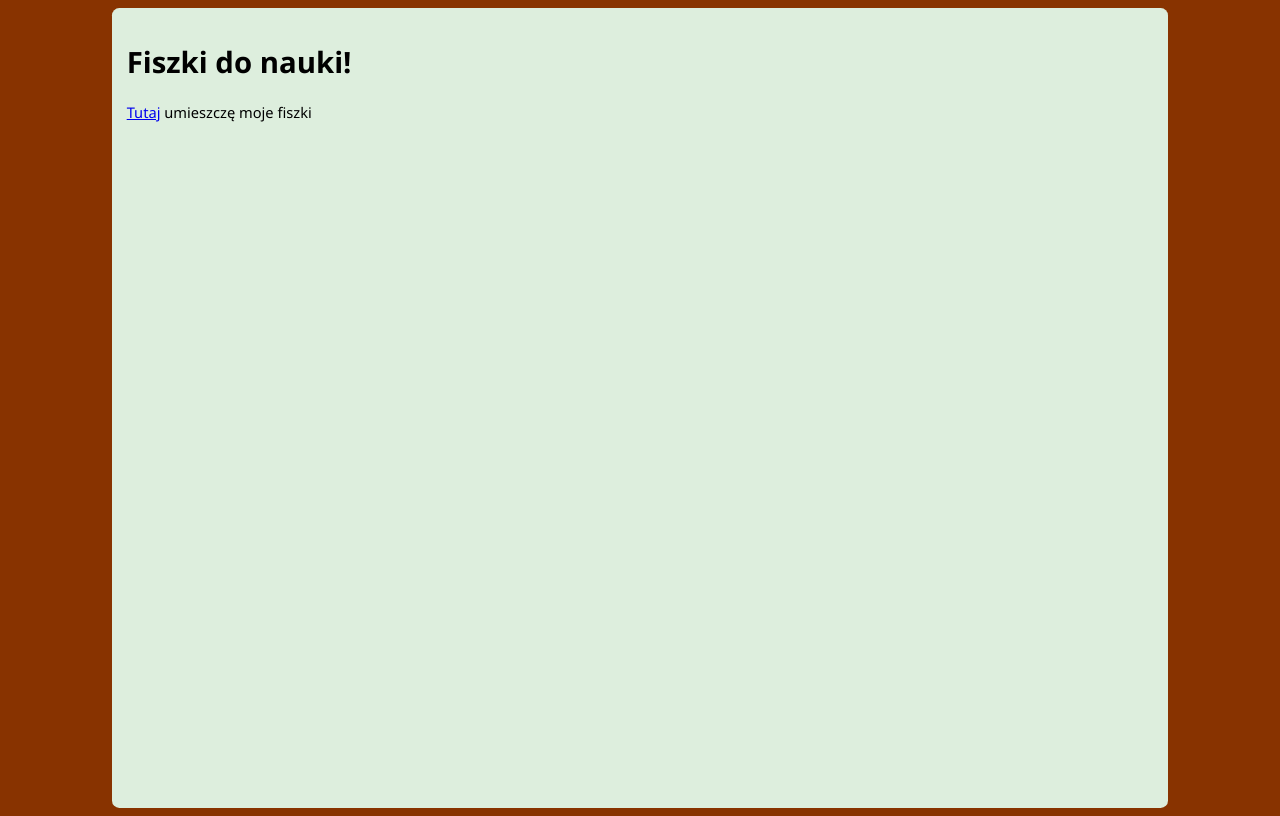
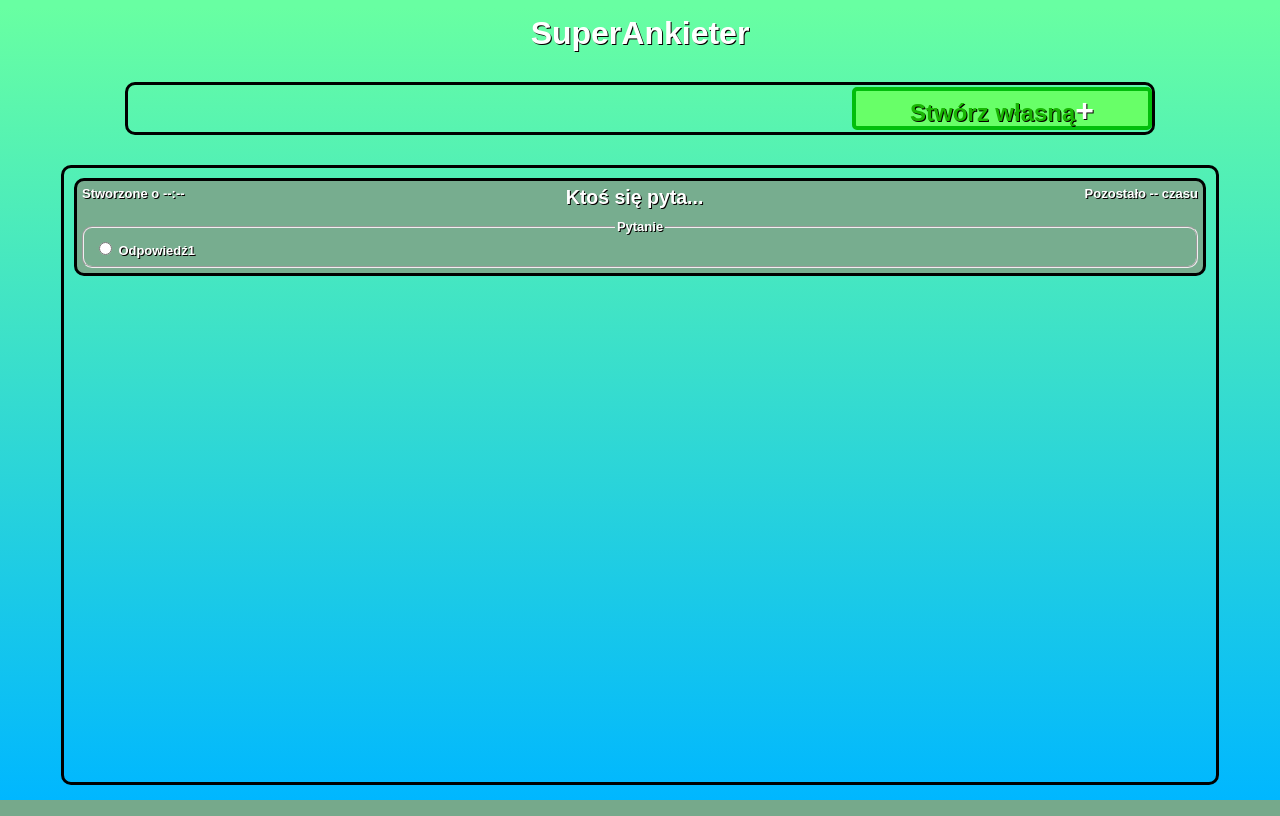
Before and after one commit to Verbosal/ExpressServer, a Node server app: page / in a window 1280 px wide. Run offline with Node 20, Linux system fonts and the light colour scheme.

Commit message:
made makepoll.html and a few other things

```diff
--- a/projekt03/public/css/style.css
+++ b/projekt03/public/css/style.css
@@ -1,26 +1,134 @@
-html {
-    background-color: #830;
-    font-family: 'Segoe UI', Tahoma, Geneva, Verdana, sans-serif;
-    font-size: 11pt;
+* {
+    font-family: Arial, Helvetica, sans-serif;
+    font-weight: bold;
+    text-decoration: none;
+    color: rgb(255, 255, 255);
+    transition: 0.2s ease-out;
+    text-shadow: rgb(7, 0, 0) 1px 1px;
+    border-collapse: collapse;
+}
+
+input {
+    background-color: rgb(255, 245, 231);
+    cursor: pointer;
+    -webkit-text-stroke-width: 0;
 }
 
 body {
+    height: 100vh;
+    width: 100vw;
+
+    background: linear-gradient(180deg, rgb(104, 255, 162) 1%, rgba(0, 183, 255, 1) 100%);
+
+    margin: 0;
+
     display: flex;
-    justify-content: center;
-    min-height: 100vh;
+    flex-direction: column;
+    align-items: center;
+
+    form {
+            display: flex;
+        flex-direction: column;
+        align-items: center;
+
+        * {
+            margin: 10px;
+        }
+    }
+}
+body > * {
+    margin: 15px;
 }
 
-main {
-    background-color: #ded;
-    width: 70rem;
-    padding: 1rem;
-    border-radius: 0.5rem;
+div, a {
+    background-color: transparent;
 }
 
-.action-link {
-    font-size: 0.8rem;
+div {
+    border-color: black;
+    border-style: solid;
+    border-width: 3px;
+    border-radius: 10px;
 }
 
-.flashcard-action {
-    display: inline;
+button {
+    border-color: rgb(2, 190, 12);
+    border-style: solid;
+    border-width: 4px;
+    border-radius: 5px;
+
+    height: 90%;
+    width: 300px;
+
+    background-color: rgb(104, 255, 104);
+
+    a {
+        width: 100%;
+        height: 100%;
+
+        color: rgb(25, 182, 4);
+        font-size: x-large;
+
+        span {
+            font-size: xx-large;
+        }
+    }
 }
+
+.createPoll {
+    width: 80%;
+    height: 50px;
+
+    display: flex;
+    flex-direction: row;
+    justify-content: end;
+    align-items: center;
+
+}
+
+.polls {
+    width: 90%;
+    height: 90%;
+    overflow-y: scroll;
+
+    font-size: small;
+
+    .poll {
+        background-color: rgb(119, 173, 143);
+        margin: 10px;
+
+        display: flex;
+        flex-direction: row;
+        justify-content: space-between;
+        flex-wrap: wrap;
+
+        > * {
+            margin: 5px;
+        }
+
+        fieldset {
+            flex-basis: 100%;
+
+            legend {
+                text-align: center;
+            }
+
+            border-radius: 10px;
+        }
+
+        .name {
+            border-style: solid;
+            border-color: black;
+            border-width: 3px;
+            border-radius: 5px;
+        }
+
+        .timestamp {
+            font-size: small;
+        }
+
+        .duration {
+            font-size: small;
+        }
+    }
+}
--- a/projekt03/public/index.html
+++ b/projekt03/public/index.html
@@ -1,15 +1,46 @@
 <!DOCTYPE html>
-<html lang="en">
-  <head>
-    <meta charset="UTF-8" />
-    <meta name="viewport" content="width=device-width, initial-scale=1.0" />
-    <title>Fiszki</title>
-    <link rel="stylesheet" href="/css/style.css" />
-  </head>
-  <body>
-    <main>
-      <h1>Fiszki do nauki!</h1>
-      <p><a href="/cards">Tutaj</a> umieszczę moje fiszki</p>
-    </main>
-  </body>
+<html lang="pl">
+
+<head>
+    <meta charset="UTF-8">
+    <meta name="viewport" content="width=device-width, initial-scale=1.0">
+    <title>SuperAnkieter</title>
+    <link rel="stylesheet" href="./css/style.css">
+</head>
+
+<body>
+    <h1>SuperAnkieter</h1>
+    <!-- <h2>Ponieważ każdy musi wiedzieć!</h2> -->
+    <div class="createPoll">
+        <h2></h2><button><a href="./makePoll.html">Stwórz własną<span>+</span></a></button>
+    </div>
+
+    <div class="polls">
+        <div class="poll">
+            <h2 class="timestamp">Stworzone o --:--</h2>
+            <h2>Ktoś się pyta...</h2>
+            <h2 class="duration">Pozostało -- czasu</h2>
+            <fieldset>
+                <legend>Pytanie</legend>
+
+                <input type="radio" name="choice">
+                <label for="choice">Odpowiedź1</label>
+            </fieldset>
+        </div>
+
+        <div class="poll" style="display: none;">
+            <h2 class="timestamp">Stworzone o --:--</h2>
+            <h2>Ktoś się pyta...</h2>
+            <h2 class="duration">Pozostało -- czasu</h2>
+            <fieldset>
+                <legend>Pytanie</legend>
+
+                <input type="checkbox" name="choice">
+                <label for="choice">Odpowiedź1</label>
+            </fieldset>
+        </div>
+
+    </div>
+</body>
+
 </html>
```
Also changed, not shown: projekt03/index.html (deleted, +0 -46 lines), projekt03/makePoll.html (deleted, +0 -17 lines), projekt03/public/makePoll.html (added, +40 -0 lines), projekt03/style.css (deleted, +0 -118 lines), projekt03/README.md, 1 other file.
